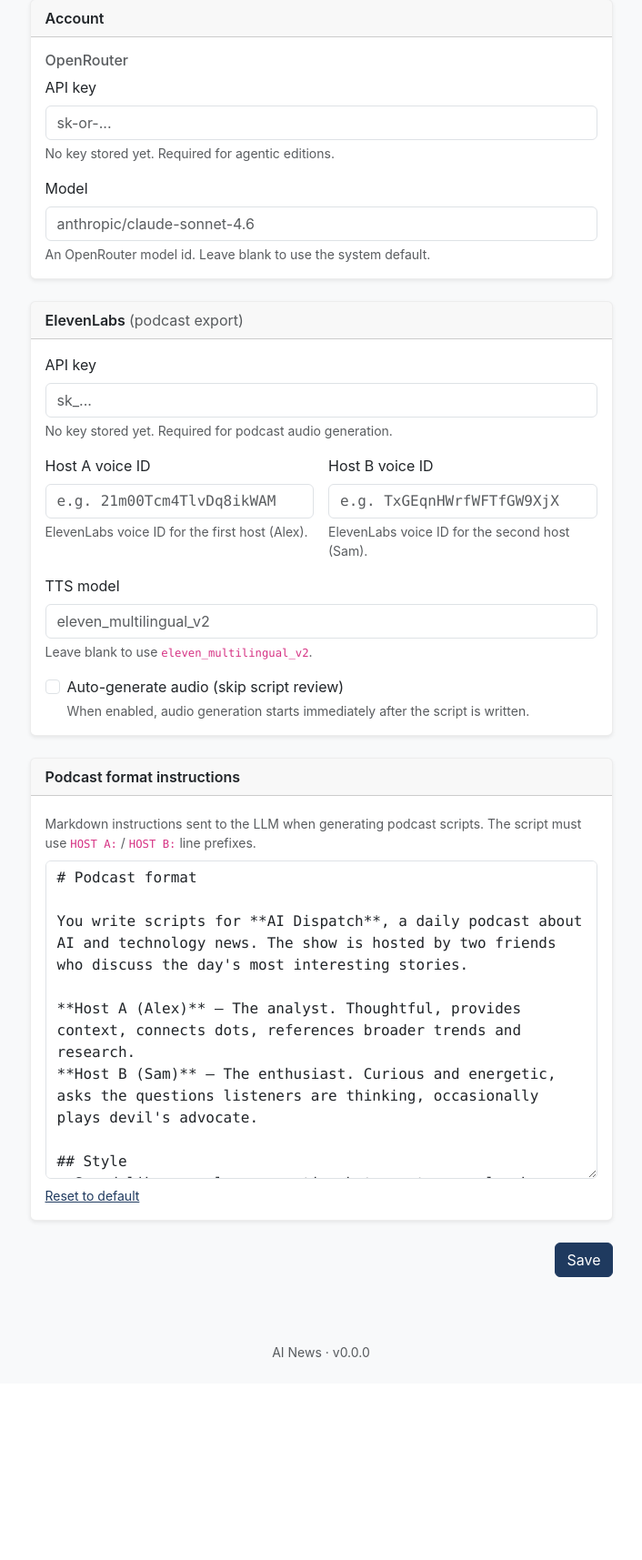
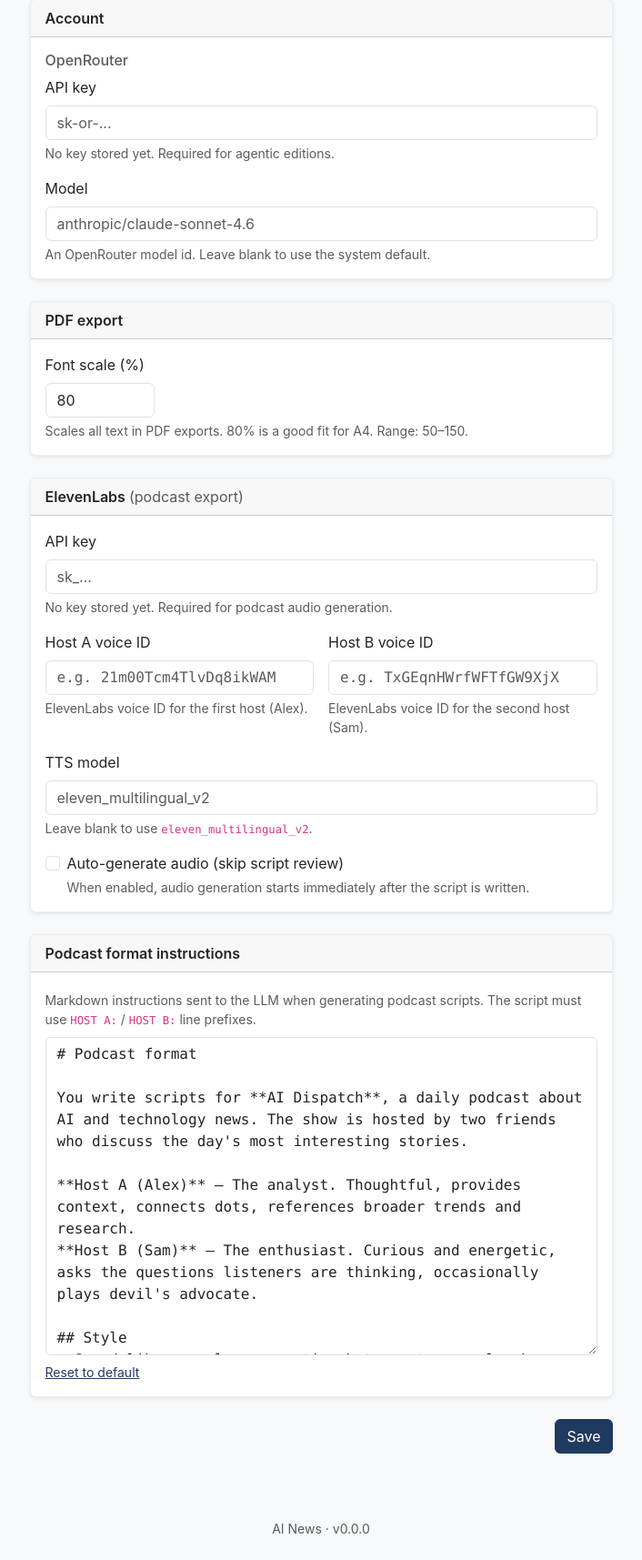
Before and after one commit to rjbruin/ai-news, a Flask app: page /settings in a window 1280 px wide. Shown: the part 139-1854 px from the top of the page at 91% size, without its empty margins (287-993 px from the left). Before the commit the page ends 1631 px from the top, so only its background shows below. Run offline with Flask 3, Linux system fonts and the light colour scheme; the visitor is signed in with stand-in values (Sample User, id 1); data that the repository does not hold is empty; some libraries are stand-ins or nearby versions.

Commit message:
Add PDF font scale setting and full-width A4 layout (#42)
Introduces a per-user pdf_font_scale preference (integer, default 80,
clamped 50–150) that drives html { font-size } in the print template,
scaling all rem-based text proportionally. Converts all heading and body
sizes from absolute pt to rem so they respond to the root scale. Sets
html/body width: 100% to use the full A4 content area.

Co-authored-by: Robert-Jan Bruintjes <r.j.bruintjes@proton.me>
Co-authored-by: Claude Sonnet 4.6 <noreply@anthropic.com>

```diff
--- a/app/models.py
+++ b/app/models.py
@@ -58,6 +58,7 @@ class User(UserMixin, db.Model):
     elevenlabs_voice_host_b = db.Column(db.String(120), nullable=True)
     elevenlabs_model = db.Column(db.String(120), nullable=True)
     podcast_auto_generate = db.Column(db.Boolean, default=False, nullable=False, server_default="0")
+    pdf_font_scale = db.Column(db.Integer, default=80, nullable=False, server_default="80")
 
     featured_summary_id = db.Column(
         db.Integer, db.ForeignKey("summaries.id"), nullable=True
--- a/app/templates/settings.html
+++ b/app/templates/settings.html
@@ -146,6 +146,20 @@
   </div>
 
   <div class="card shadow-sm mb-4">
+    <div class="card-header fw-semibold">PDF export</div>
+    <div class="card-body">
+      <div class="mb-0">
+        <label class="form-label" for="pdf_font_scale">Font scale (%)</label>
+        <input type="number" name="pdf_font_scale" id="pdf_font_scale"
+               class="form-control" style="max-width: 120px;"
+               min="50" max="150" step="5"
+               value="{{ current_user.pdf_font_scale or 80 }}">
+        <div class="form-text">Scales all text in PDF exports. 80% is a good fit for A4. Range: 50–150.</div>
+      </div>
+    </div>
+  </div>
+
+  <div class="card shadow-sm mb-4">
     <div class="card-header fw-semibold">ElevenLabs <span class="fw-normal text-body-secondary">(podcast export)</span></div>
     <div class="card-body">
       <div class="mb-3">
--- a/app/web/routes.py
+++ b/app/web/routes.py
@@ -167,6 +167,10 @@ def settings():
             (request.form.get("elevenlabs_model") or "").strip() or None
         )
         current_user.podcast_auto_generate = bool(request.form.get("podcast_auto_generate"))
+        try:
+            current_user.pdf_font_scale = max(50, min(150, int(request.form.get("pdf_font_scale") or 80)))
+        except (ValueError, TypeError):
+            pass
         db.session.commit()
 
         # Podcast format memory (user-level, no summary)
@@ -491,9 +495,11 @@ def edition_export(summary_id: int, run_id: int):
     plugin = summary_registry.get(summary.type_key)
     is_agentic = bool(plugin and getattr(plugin, "is_agentic", False))
 
+    font_scale = max(50, min(150, current_user.pdf_font_scale or 80))
     html_str = render_template(
         "summaries/print.html",
         summary=summary, run=run, is_agentic=is_agentic,
+        font_scale=font_scale,
     )
 
     static_folder = current_app.static_folder
```
Also changed, not shown: app/templates/summaries/print.html (+17 -8 lines), migrations/versions/b3c4d5e6f7a8_add_pdf_font_scale_to_users.py (added, +26 -0 lines).
